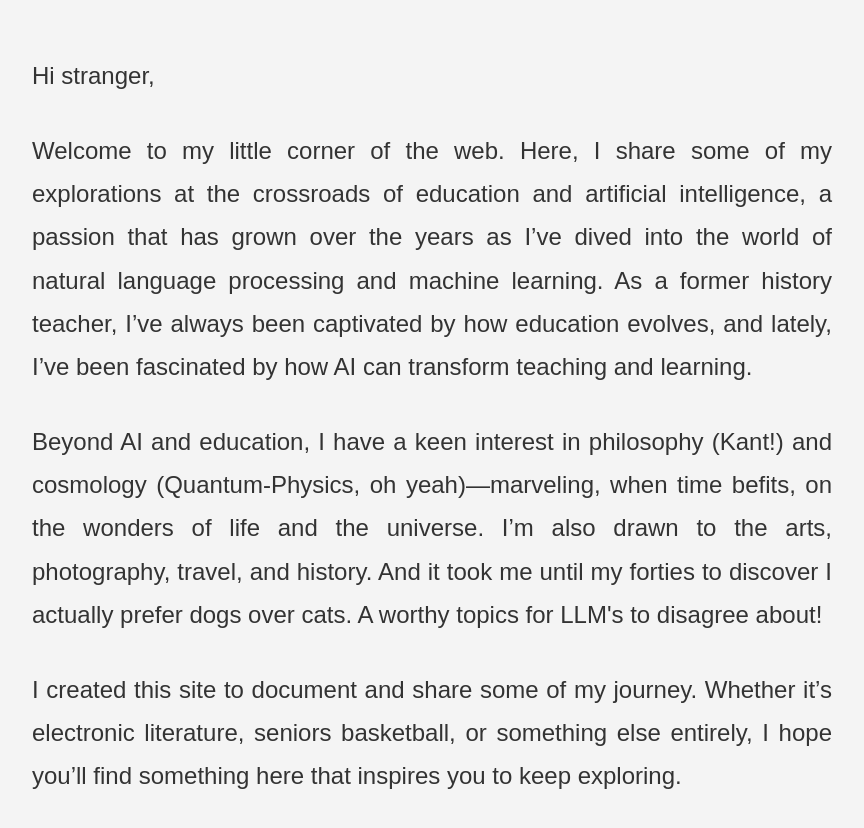
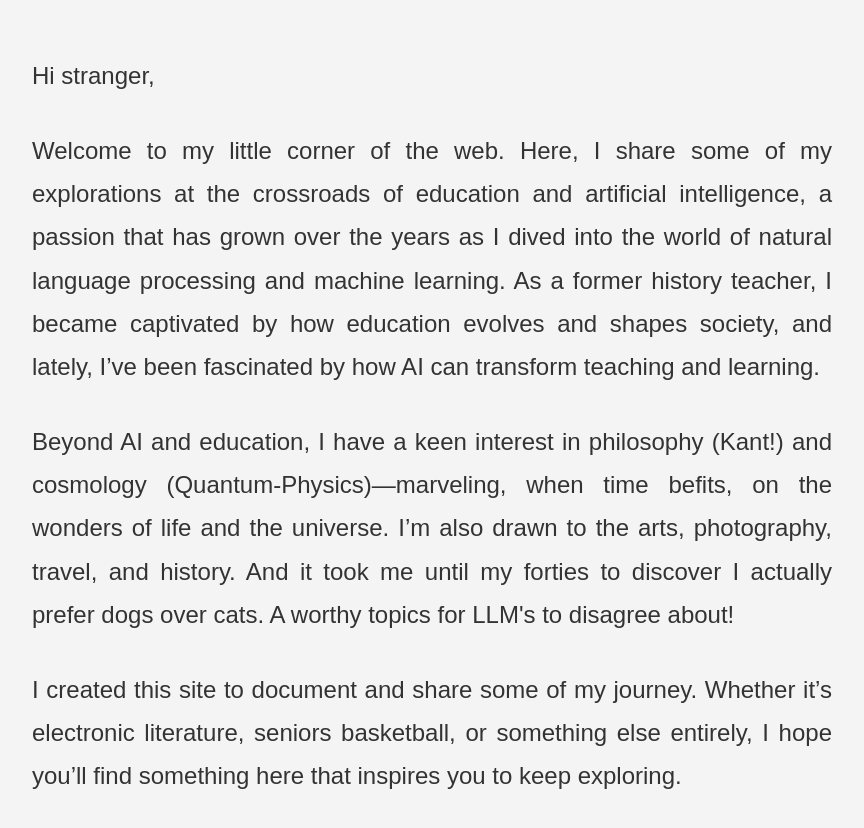
Before and after one commit to BertVos-79/BertVos-79.github.io, a plain HTML site: page index.html in a window 1280 px wide. Shown: the part 400-1228 px from the top of the page, without its empty margins (208-1072 px from the left). Drawn offline with Linux system fonts and the light colour scheme.

Commit message:
Update index.html

```diff
--- a/index.html
+++ b/index.html
@@ -134,8 +134,8 @@
             <h2>Welcome to My Website!</h2>
             <div class="line"></div>
             <p class="greeting">Hi stranger,</p>
-            <p>Welcome to my little corner of the web. Here, I share some of my explorations at the crossroads of education and artificial intelligence, a passion that has grown over the years as I’ve dived into the world of natural language processing and machine learning. As a former history teacher, I’ve always been captivated by how education evolves, and lately, I’ve been fascinated by how AI can transform teaching and learning.</p>
-            <p>Beyond AI and education, I have a keen interest in philosophy (Kant!) and cosmology (Quantum-Physics, oh yeah)—marveling, when time befits, on the wonders of life and the universe. I’m also drawn to the arts, photography, travel, and history. And it took me until my forties to discover I actually prefer dogs over cats. A worthy topics for LLM's to disagree about!</p>
+            <p>Welcome to my little corner of the web. Here, I share some of my explorations at the crossroads of education and artificial intelligence, a passion that has grown over the years as I dived into the world of natural language processing and machine learning. As a former history teacher, I became captivated by how education evolves and shapes society, and lately, I’ve been fascinated by how AI can transform teaching and learning.</p>
+            <p>Beyond AI and education, I have a keen interest in philosophy (Kant!) and cosmology (Quantum-Physics)—marveling, when time befits, on the wonders of life and the universe. I’m also drawn to the arts, photography, travel, and history. And it took me until my forties to discover I actually prefer dogs over cats. A worthy topics for LLM's to disagree about!</p>
             <p>I created this site to document and share some of my journey. Whether it’s electronic literature, seniors basketball, or something else entirely, I hope you’ll find something here that inspires you to keep exploring.</p>
         </section>
 
```
